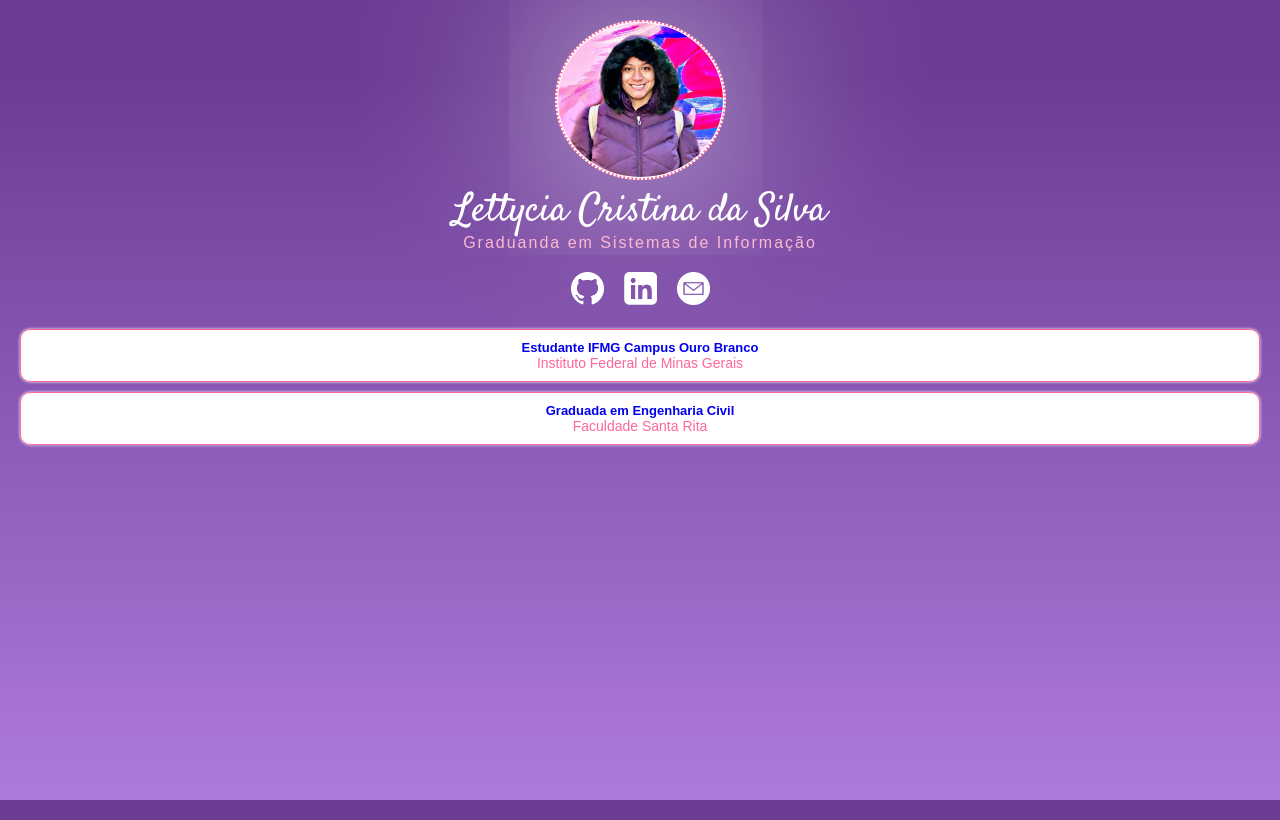
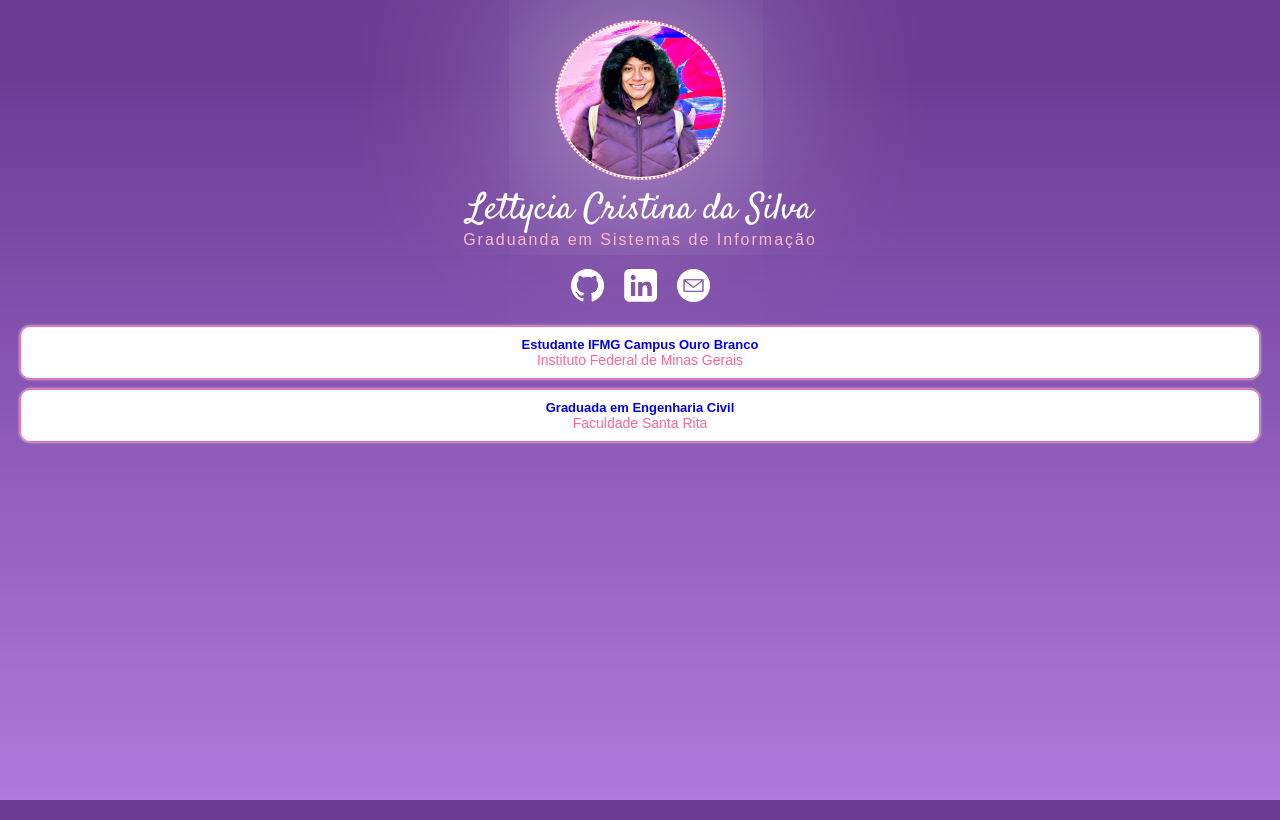
Before and after one commit to lettyciasilva/lettyciasilva.github.io, a plain HTML site: page index.html in a window 1280 px wide. Drawn offline with Linux system fonts and the light colour scheme; a web font is replaced by a local one.

Commit message:
h1 font size change

```diff
--- a/css/style.css
+++ b/css/style.css
@@ -30,7 +30,7 @@ body{
 
 h1{
     font-family: 'Satisfy', cursive;
-    font-size: 39px;
+    font-size: 36px;
     font-weight: 400;
     margin-bottom: -6px;
 
```
